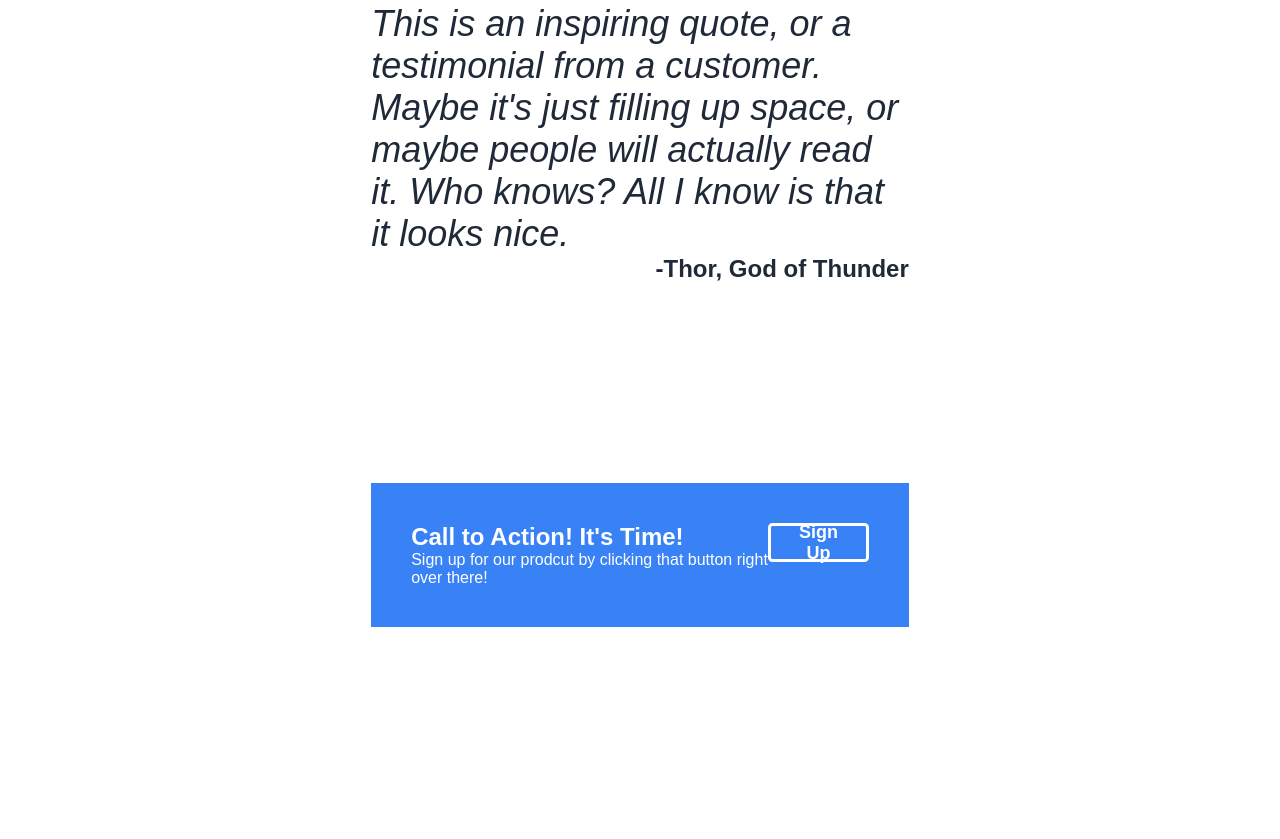
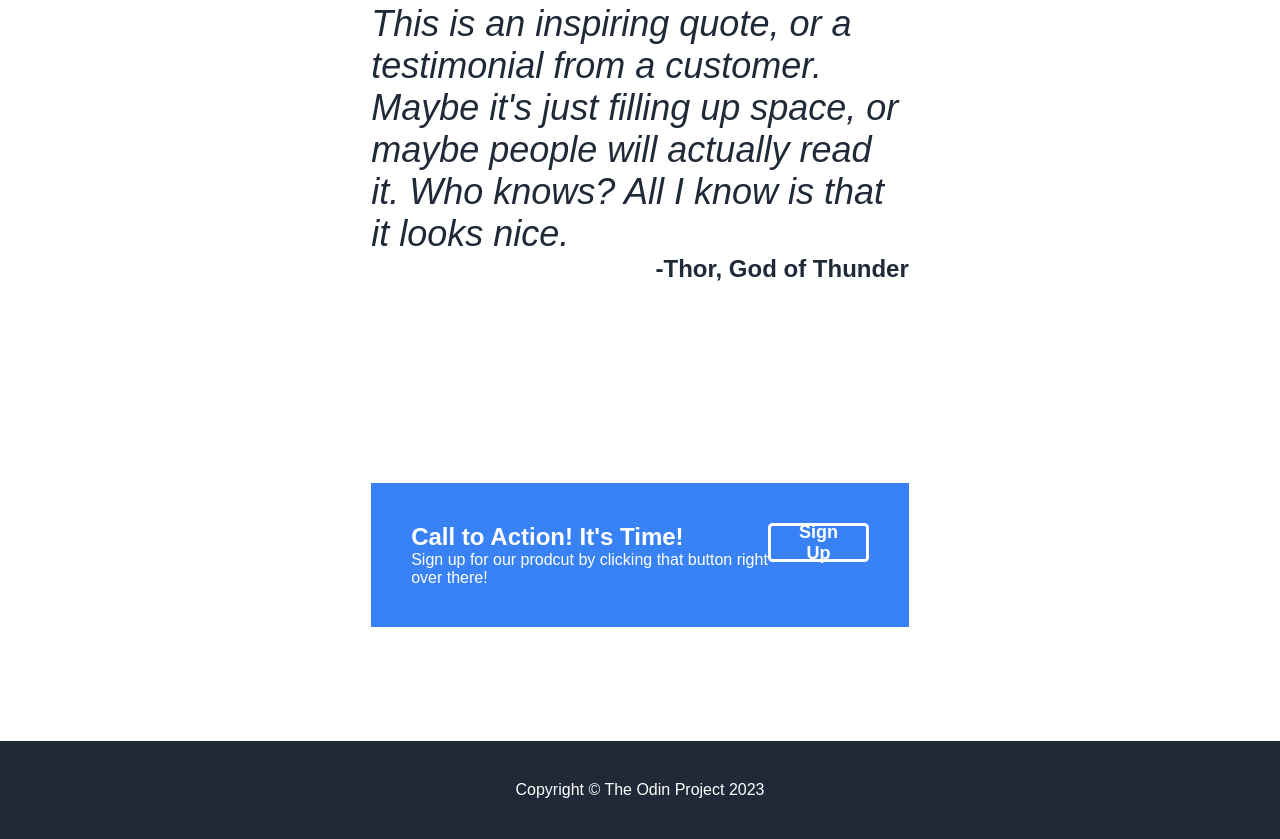
Before and after one commit to tjmmjt/Odin_Website, a plain HTML site: page index.html in a window 1280 px wide. Shown: the part 1589-2428 px from the top of the page. Before the commit the page ends 2280 px from the top, so only its background shows below. Drawn offline with Linux system fonts and the light colour scheme.

Commit message:
Project Complete

```diff
--- a/index.html
+++ b/index.html
@@ -9,7 +9,7 @@
 </head>
 <body>
 <div class="container">
-    <!-- Header and Head  -->
+    <!--Header and Head-->
     <div class="header">
         <div class="logo">Header Logo</div>
         <ul class ="menu">
@@ -30,7 +30,7 @@
         </div>
     </div>
 
-    <!-- Content -->
+    <!--Content-->
     <div class="content">
         <h2>Some random information.</h2>
         <div class="imagecontainer">
@@ -52,13 +52,13 @@
             </div>
         </div>
 
-        <!-- Testimonials -->
+        <!--Testimonials-->
         <div class="testimonials">
             <div class="quote">This is an inspiring quote, or a testimonial from a customer. Maybe it's just filling up space, or maybe people will actually read it. Who knows? All I know is that it looks nice.</div>
             <div class="author">-Thor, God of Thunder</div>
         </div>
 
-        <!-- Call to Action -->
+        <!--Call to Action-->
         <div class="calltoaction">
             <div class="text">
                 <div class="title">Call to Action! It's Time!</div>
@@ -68,6 +68,8 @@
         </div>
     </div>
 
+    <!--Footer-->
+    <div class="footer">Copyright © The Odin Project 2023</div>
 
     </div>
 </div>
--- a/style.css
+++ b/style.css
@@ -183,3 +183,13 @@ a:hover {
     color: #3882f6;
     text-decoration: none;
 }
+
+.footer {
+    align-items: center;
+    text-align: center;
+    background-color:#1f2937;
+    color: white;
+    margin: 0;
+    margin-top: 50px;
+    padding: 40px 0;
+}
```
